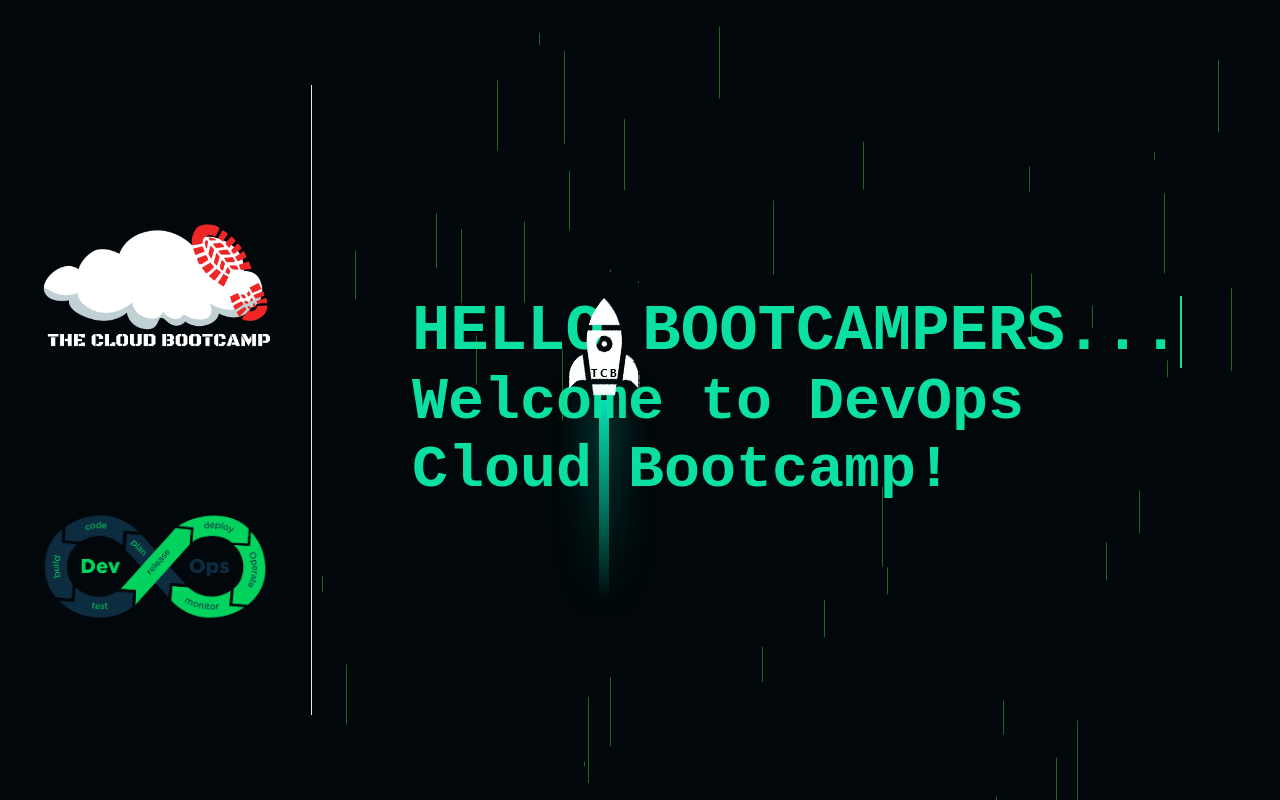
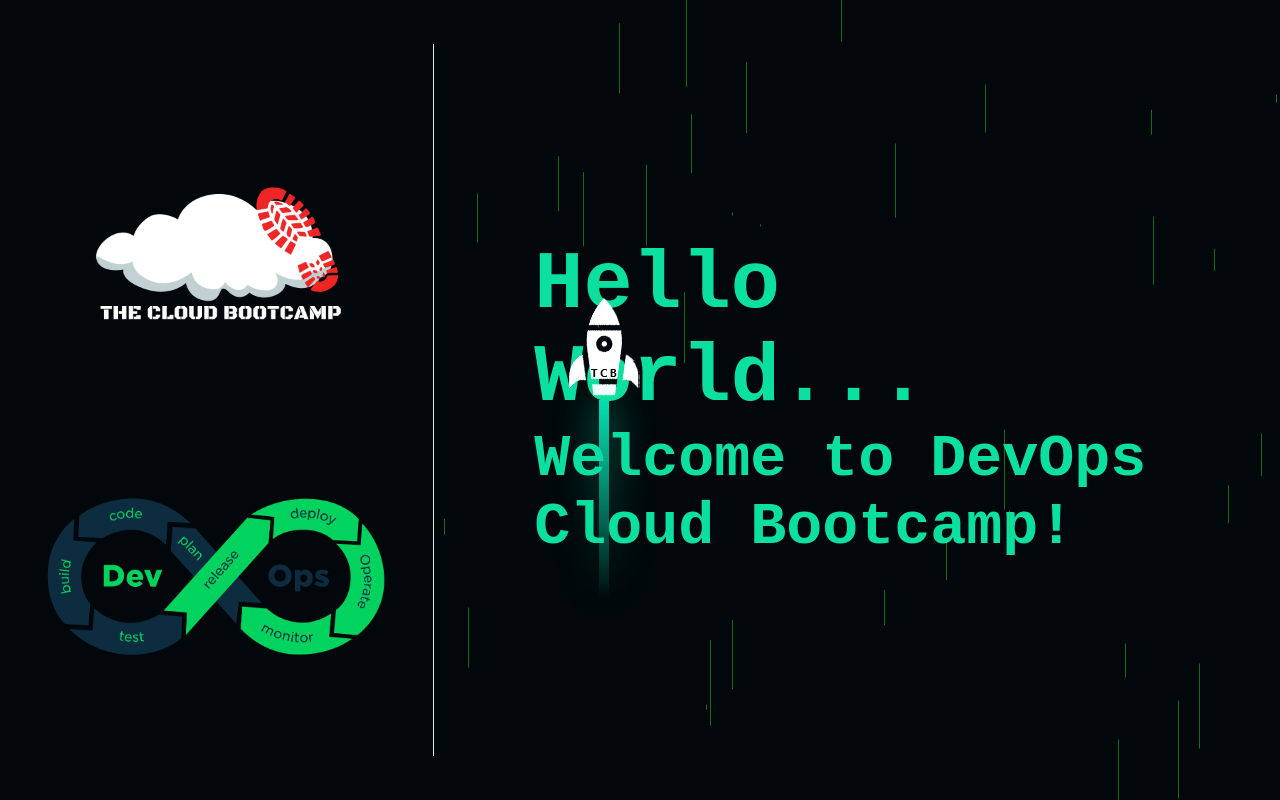
Before and after one commit to Thiag0Leal/Devops_Cloud, a plain HTML site: page index.html in a window 1280 px wide. Drawn offline with Linux system fonts and the light colour scheme.

Commit message:
Alterado de h1 para h3

```diff
--- a/index.html
+++ b/index.html
@@ -18,7 +18,7 @@
         </div>
 
         <div class="texts">
-                 <h1 data-text="Hello Bootcampers...">Hello Bootcampers...</h1>
+                 <h3 data-text="Hello World...">Hello World...</h3>
 
             <h2  id="text"> </h2>
         </div>
```
Also changed, not shown: 1 other file.
